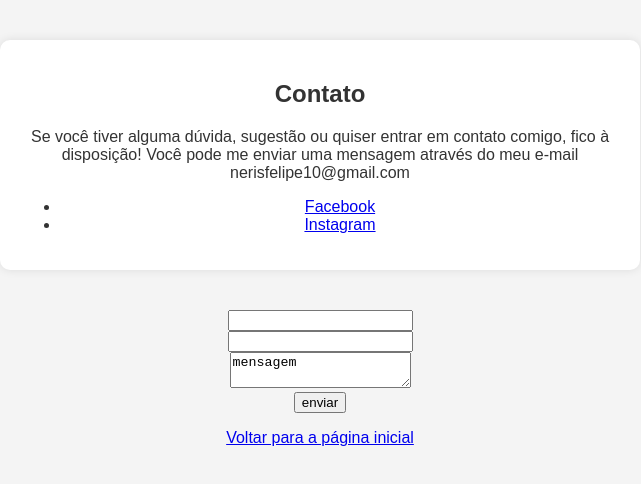
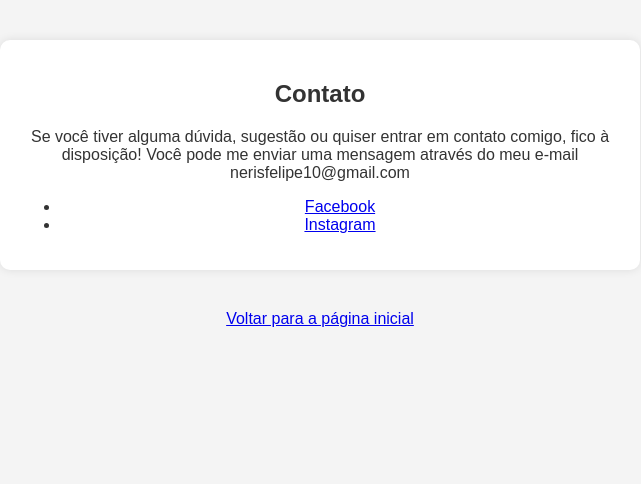
Before and after one commit to Fneris10/Atividade-html-e-css, a plain HTML site: page contact.html in a window 1280 px wide. Shown: the whole page, without its empty margins (320-961 px from the left). Drawn offline with Linux system fonts and the light colour scheme.

Commit message:
Update contact.html

```diff
--- a/contact.html
+++ b/contact.html
@@ -19,16 +19,7 @@
             <li><a href="https://www.instagram.com/f.neris05/" target="_blank">Instagram</a></li>
         </ul>
     </section>
-    <form>
-        <input type="text">
-        <br>
-        <input type="email">
-        <br>
-        <textarea>mensagem</textarea>
-        <br>
-        <button>enviar</button>
 
-    </form>
 
     <footer>
         <p><a href="index.html">Voltar para a página inicial</a></p>
```
